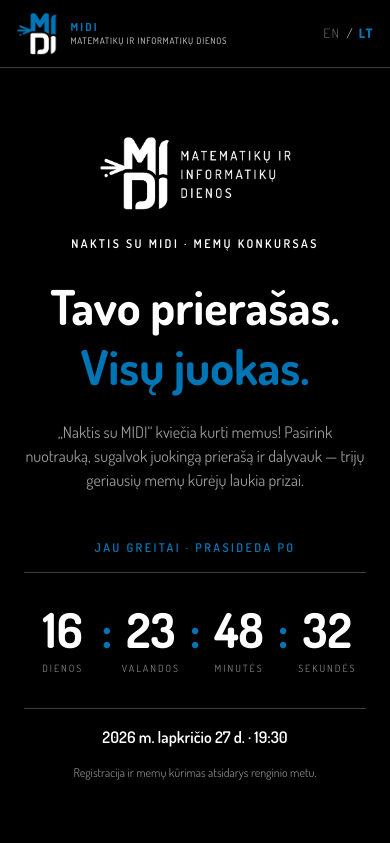
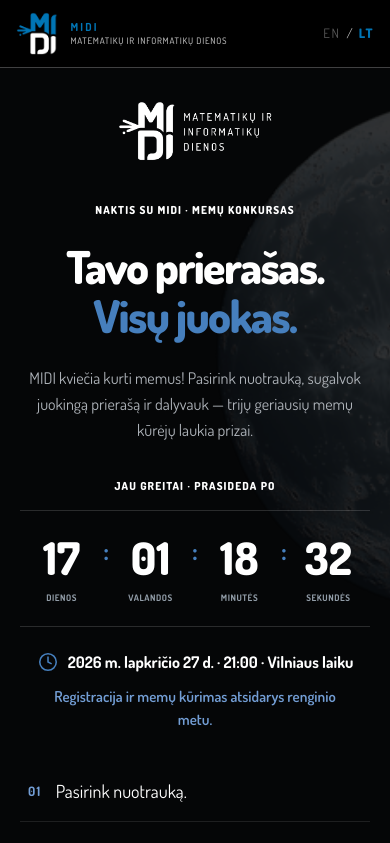
Before and after one commit to VUSAMIF-MIDI-2027/MIDI-Meme-Game-2027, a Next.js app in the folder midiMemeGame.WEB/: page / in a window 390 px wide. Shown: the top 843 px of the page. Built offline with nearby package versions, Linux system fonts and the light colour scheme.

Commit message:
feat(home): refine responsive moon design with Tailwind

```diff
--- a/midiMemeGame.WEB/src/app/page.tsx
+++ b/midiMemeGame.WEB/src/app/page.tsx
@@ -1,8 +1,9 @@
 "use client";
 
+import Image from "next/image";
+import logo from "#/public/logos/MIDI-Logotipas-pilnas-baltas.png";
 import Countdown from "@/components/Home/Countdown";
-import logoMidiFullWhite from "#/public/logos/MIDI-Logotipas-pilnas-baltas.png"
-import Image from "next/image";
+import { Moon } from "@/components/Home/Moon";
 import { useLanguage } from "@/context/LanguageContext";
 import { text } from "@/app/pageText";
 
@@ -11,65 +12,80 @@ import { text } from "@/app/pageText";
 export default function Home() {
   const { lang } = useLanguage();
   const t = text[lang];
-
-  const steps = [
-    { number: "01", title: t.step1 },
-    { number: "02", title: t.step2 },
-    { number: "03", title: t.step3 },
-  ];
+  const steps = [t.step1, t.step2, t.step3];
 
   return (
-    <div className="flex flex-1 flex-col items-center bg-midi-black text-midi-white">
-      <section className="flex w-full max-w-4xl flex-col items-center gap-6 px-6 pt-16 text-center">
-        <Image
-          src={logoMidiFullWhite}
-          alt="Matematikų ir informatikų dienos"
-          height={70}
-          priority
-          className="h-auto w-[200px]"
-        />
-
-        <p className="text-xs font-semibold uppercase tracking-[0.2em]">
+    <div className="relative isolate overflow-hidden bg-[#050607] text-white px-5 pt-[30px] pb-[42px] sm:px-6 sm:pt-[34px] sm:pb-16">
+      <Moon />
+      <Image
+        src={logo}
+        alt="Matematikų ir informatikų dienos"
+        priority
+        sizes="(max-width: 640px) 160px, 210px"
+        className="relative z-10 mx-auto mb-10 h-auto w-40 sm:mb-11 sm:w-[210px]"
+      />
+      <section
+        className="relative z-10 mx-auto w-full max-w-[920px] text-center"
+        aria-labelledby="hero-title"
+      >
+        <p className="text-[11px] font-extrabold tracking-[0.1em] uppercase sm:text-sm sm:tracking-[0.12em]">
           {t.miniTitle}
         </p>
-
-        <h1 className="text-5xl font-bold leading-tight sm:text-7xl">
-          {t.titleWhite}
-          <br />
-          <span className="text-midi-blue">{t.titleBlue}</span>
+        <h1
+          id="hero-title"
+          className="mt-6 text-[clamp(42px,11.6vw,68px)] leading-[1.08] font-extrabold tracking-[-0.035em] [&>span]:block sm:mt-5 sm:text-[clamp(52px,7.5vw,104px)] sm:leading-[1.02]"
+        >
+          <span>{t.titleWhite}</span>
+          <span className="text-[#467fbd]">{t.titleBlue}</span>
         </h1>
-
-        <p className="max-w-xl text-midi-gray/70">
+        <p className="mx-auto mt-6 max-w-[750px] text-base leading-[1.65] text-pretty text-[#afb4ba] sm:mt-[26px] sm:text-lg sm:leading-[1.7]">
           {t.description}
         </p>
       </section>
 
-      <section className="mt-12 flex w-full max-w-4xl flex-col items-center gap-4 px-6">
-        <p className="text-xs font-semibold uppercase tracking-[0.2em] text-midi-blue">
+      <section
+        className="relative z-10 mx-auto mt-[34px] w-full max-w-[970px] text-center sm:mt-10"
+        aria-labelledby="countdown-heading"
+      >
+        <h2
+          id="countdown-heading"
+          className="text-[11px] font-extrabold tracking-[0.1em] uppercase sm:text-sm sm:tracking-[0.12em]"
+        >
           {t.startsSoon}
+        </h2>
+        <Countdown />
+        <p className="mt-[23px] flex flex-wrap items-center justify-center gap-[5px] text-base font-bold sm:gap-[7px] sm:text-[19px]">
+          <svg
+            className="mr-1 size-[22px] shrink-0 text-[#467fbd]"
+            viewBox="0 0 24 24"
+            fill="none"
+            stroke="currentColor"
+            strokeWidth="1.7"
+            aria-hidden="true"
+          >
+            <circle cx="12" cy="12" r="9" />
+            <path d="M12 6v6l4 2" />
+          </svg>
+          <time dateTime="2026-11-27T21:00:00+02:00">{t.dateTime}</time>
         </p>
-
-        <Countdown />
-
-        <p className="font-semibold">{t.dateTime}</p>
-        <p className="text-xs text-midi-gray/60">
+        <p className="mx-auto mt-3 max-w-[300px] text-[15px] font-semibold text-[#739ed5] sm:mt-2 sm:max-w-none sm:text-[17px]">
           {t.registrationNotice}
         </p>
       </section>
 
-      <section className="mt-16 grid w-full max-w-5xl grid-cols-1 gap-px px-6 pb-16 sm:grid-cols-3">
-        {steps.map((step) => (
-          <div
-            key={step.number}
-            className="flex items-center gap-3 border-l border-midi-charcoal px-6 py-8"
+      <ol className="relative z-10 mx-auto mt-[30px] grid w-full max-w-[970px] grid-cols-1 sm:mt-[55px] sm:grid-cols-3">
+        {steps.map((step, index) => (
+          <li
+            key={step}
+            className="flex items-center gap-[14px] px-2 py-4 text-lg not-first:border-t not-first:border-white/10 sm:justify-center sm:px-3 sm:py-5 sm:text-[19px] sm:not-first:border-t-0 sm:not-first:border-l"
           >
-            <span className="text-xs font-semibold text-midi-blue">
-              {step.number}
+            <span className="text-[13px] font-bold tracking-[0.1em] text-[#739ed5]">
+              {String(index + 1).padStart(2, "0")}
             </span>
-            <h2 className="text-xl font-semibold">{step.title}</h2>
-          </div>
+            <span>{step}</span>
+          </li>
         ))}
-      </section>
+      </ol>
     </div>
   );
 }
--- a/midiMemeGame.WEB/src/app/pageText.tsx
+++ b/midiMemeGame.WEB/src/app/pageText.tsx
@@ -18,10 +18,10 @@ export const text: Record<Lang, PageText> = {
   en: {
     miniTitle: "Night with MIDI · Meme competition",
     titleWhite: "Your caption.",
-    titleBlue: "Everyone's fun.",
-    description: '"Night with MIDI" invites you to create memes! Choose a photo, come up with a funny caption, and take part — prizes await the creators of the three best memes.',
-    startsSoon: "Coming soon · Starts at",
-    dateTime: "November 27th 2026 · 19:30",
+    titleBlue: "Pure comedy.",
+    description: 'MIDI invites you to create memes! Choose a photo, come up with a funny caption, and take part — prizes await the creators of the three best memes.',
+    startsSoon: "Coming soon · Starts in",
+    dateTime: "November 27th 2026 · 21:00 · Vilnius time",
     registrationNotice: "Registration and meme creation open during the event.",
 
     step1: "Choose a photo.",
@@ -33,9 +33,9 @@ export const text: Record<Lang, PageText> = {
     miniTitle: "Naktis su MIDI · Memų konkursas",
     titleWhite: "Tavo prierašas.",
     titleBlue: "Visų juokas.",
-    description: "„Naktis su MIDI“ kviečia kurti memus! Pasirink nuotrauką, sugalvok juokingą prierašą ir dalyvauk — trijų geriausių memų kūrėjų laukia prizai.",
+    description: "MIDI kviečia kurti memus! Pasirink nuotrauką, sugalvok juokingą prierašą ir dalyvauk — trijų geriausių memų kūrėjų laukia prizai.",
     startsSoon: "Jau greitai · Prasideda po",
-    dateTime: "2026 m. lapkričio 27 d. · 19:30",
+    dateTime: "2026 m. lapkričio 27 d. · 21:00 · Vilniaus laiku",
     registrationNotice: "Registracija ir memų kūrimas atsidarys renginio metu.",
 
     step1: "Pasirink nuotrauką.",
--- a/midiMemeGame.WEB/src/components/Home/Countdown.tsx
+++ b/midiMemeGame.WEB/src/components/Home/Countdown.tsx
@@ -6,7 +6,7 @@ import { useEffect, useState } from "react";
 import { useLanguage } from "@/context/LanguageContext";
 import { text } from "@/components/Home/CountdownText";
 
-const TARGET = new Date("2026-11-27T19:30:00+02:00").getTime();
+const TARGET = new Date("2026-11-27T21:00:00+02:00").getTime();
 
 function getTimeLeft() {
   const totalSeconds = Math.floor(Math.max(0, TARGET - Date.now()) / 1000);
@@ -49,20 +49,20 @@ export default function Countdown() {
   ];
 
   return (
-    <div className="flex w-full items-start justify-between border-y border-midi-charcoal py-8">
+    <div className="mt-4 flex w-full items-start border-y border-white/15 py-[22px] sm:pt-[25px]">
       {items.map((item, i) => (
         <div key={item.label} className="contents">
-          <div className="flex flex-1 flex-col items-center gap-2">
-            <span className="text-5xl font-bold tabular-nums sm:text-7xl">
+          <div className="flex min-w-0 flex-1 flex-col items-center gap-2">
+            <span className="text-[clamp(36px,11.5vw,64px)] leading-[1.1] font-extrabold tabular-nums sm:text-[clamp(52px,8vw,100px)]">
               {item.value === undefined ? "--" : pad(item.value)}
             </span>
-            <span className="text-[10px] uppercase tracking-[0.2em] text-midi-gray/60">
+            <span className="text-[9px] font-bold tracking-[0.06em] text-[#929da8] uppercase sm:text-[11px] sm:tracking-[0.16em]">
               {item.label}
             </span>
           </div>
 
           {i < items.length - 1 && (
-            <span className="text-5xl font-bold text-midi-blue sm:text-7xl">:</span>
+            <span className="pt-1 text-[26px] leading-none font-bold text-[#467fbd] sm:pt-2 sm:text-5xl">:</span>
           )}
         </div>
       ))}
--- /dev/null
+++ b/midiMemeGame.WEB/src/components/Home/Moon.tsx
@@ -0,0 +1,15 @@
+import Image from "next/image";
+import moon from "#/public/images/moon.webp";
+
+export function Moon() {
+  return (
+    <Image
+      src={moon}
+      alt=""
+      aria-hidden="true"
+      priority
+      sizes="(max-width: 640px) 620px, 950px"
+      className="pointer-events-none absolute top-[-20px] -right-[390px] z-0 h-auto w-[620px] max-w-none opacity-[0.18] sm:top-[-130px] sm:-right-[420px] sm:w-[min(950px,85vw)] sm:opacity-[0.24]"
+    />
+  );
+}
```
Also changed, not shown: midiMemeGame.WEB/public/images/moon.webp (added).
